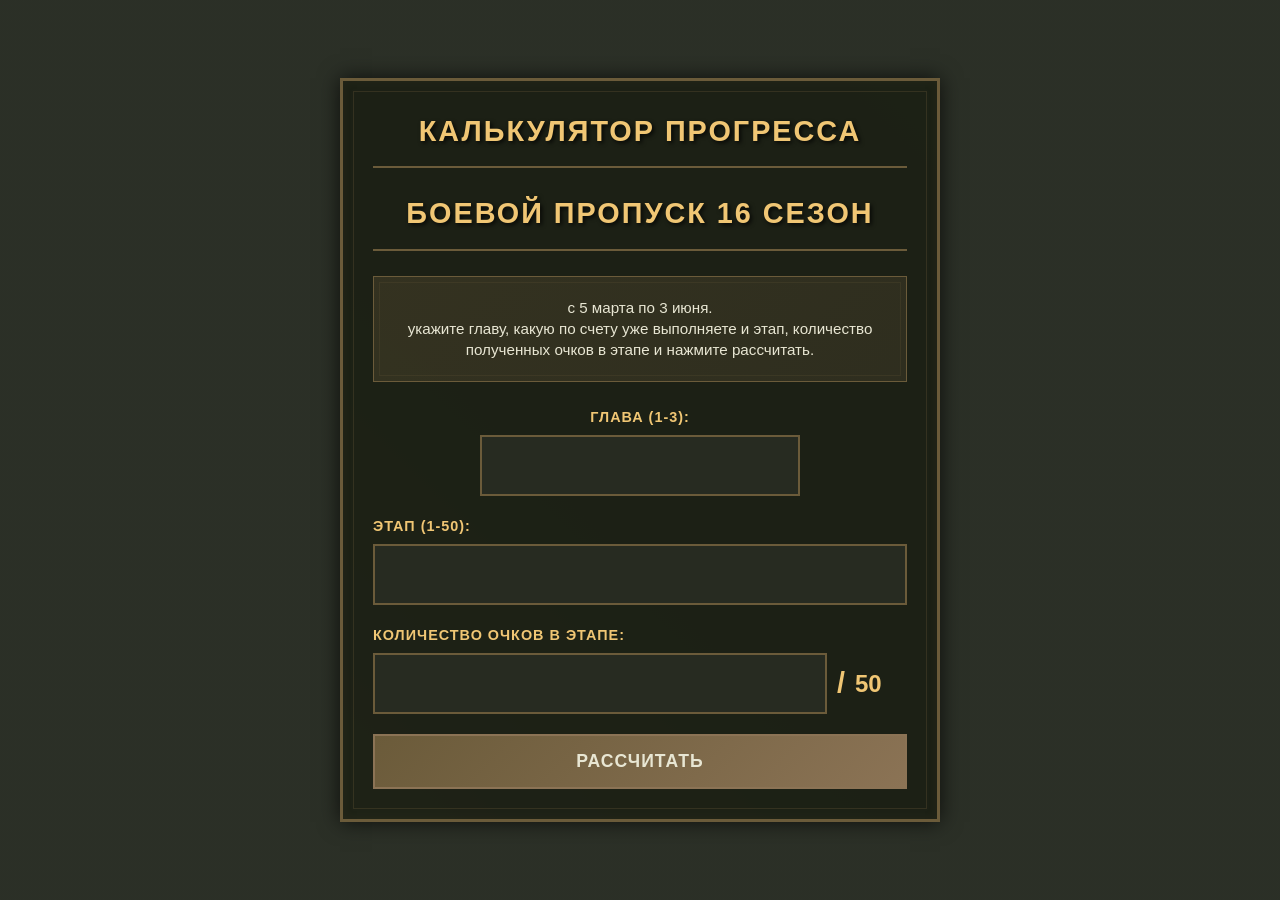
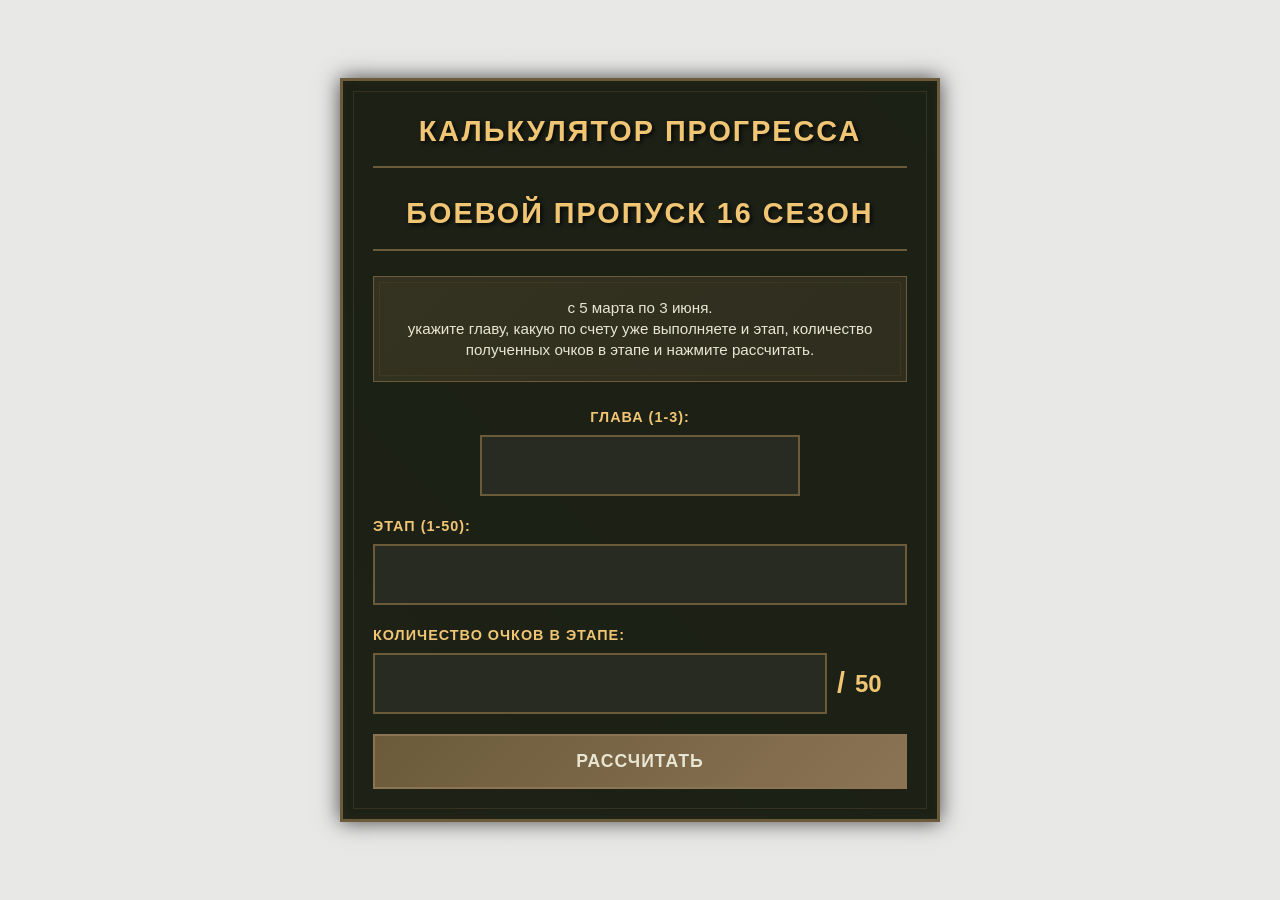

background

--- a/styles.css
+++ b/styles.css
@@ -10,8 +10,8 @@ body {
     font-family: 'Roboto Condensed', sans-serif;
     line-height: 1.4;
     background: 
-        linear-gradient(rgba(20, 25, 15, 0.9), rgba(20, 25, 15, 0.9)),
-        url('./background.jpg');
+        linear-gradient(rgba(20, 25, 15, 0.1), rgba(20, 25, 15, 0.1)),
+        url('https://eu-wotp.wgcdn.co/dcont/fb/image/waffentrager-wallpaper-1920x1080.jpg');
     background-size: cover;
     background-position: center;
     background-attachment: fixed;
